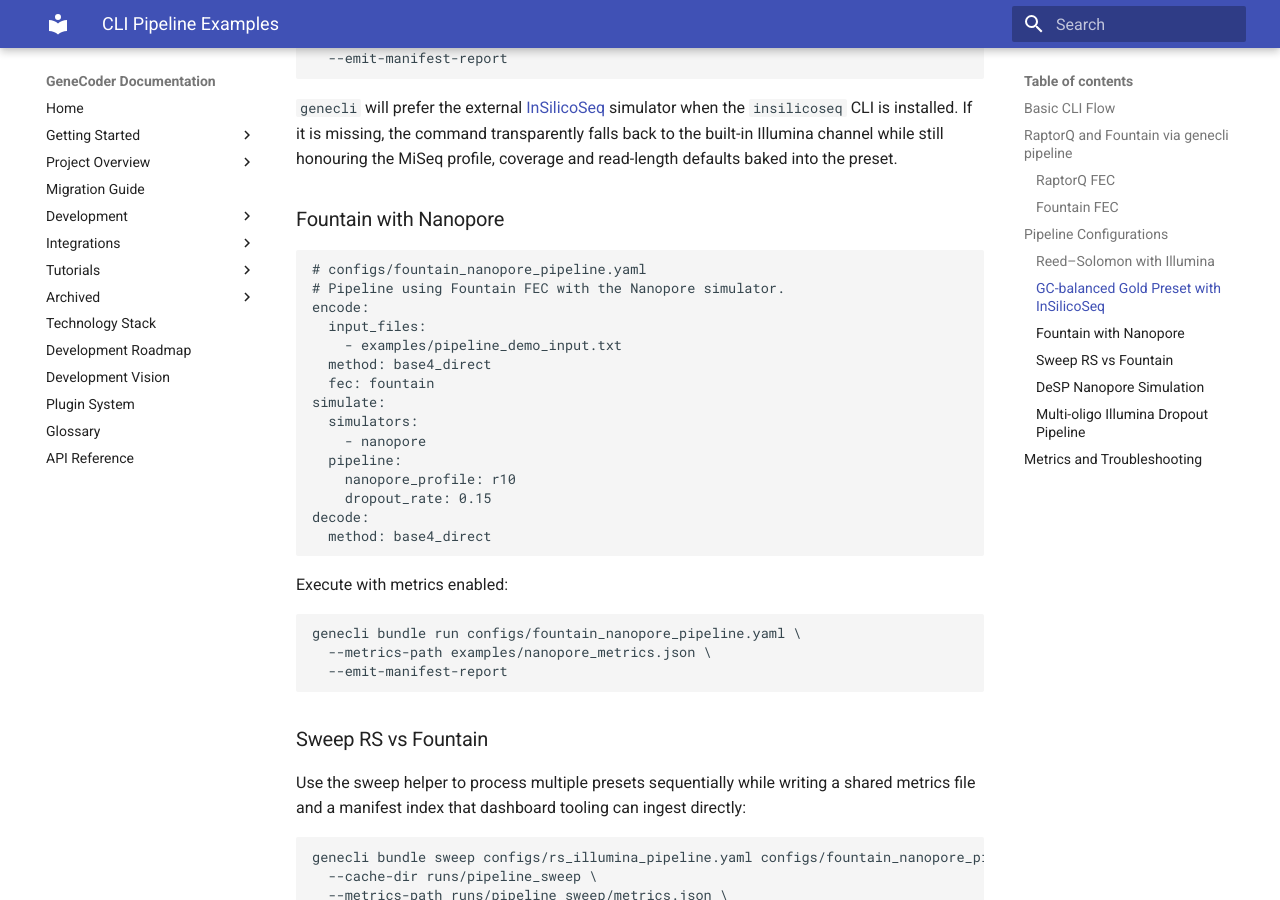
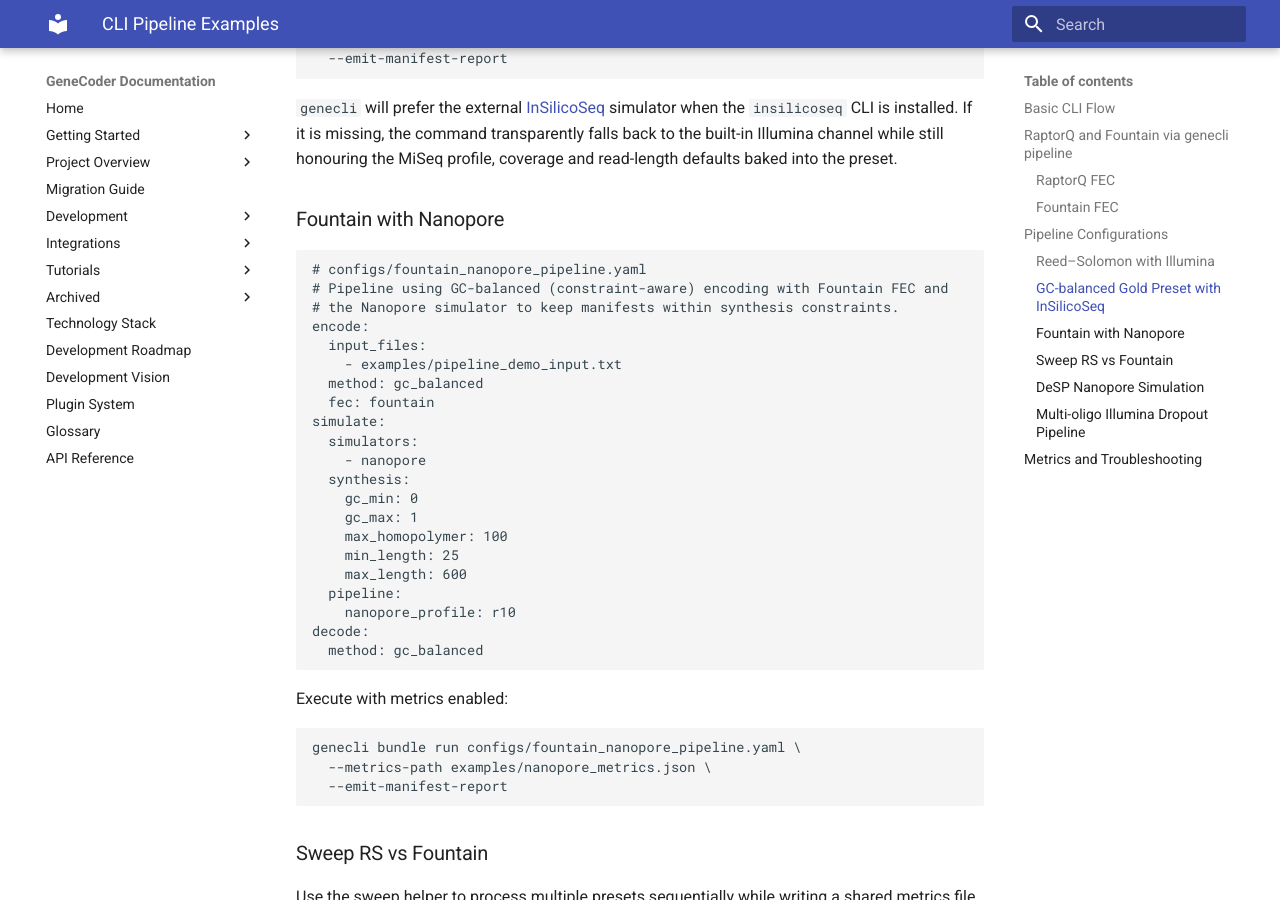
Before and after one commit to d0tTino/GeneCoder, an MkDocs documentation site: the page built from docs/pipeline_examples.md, in a window 1280 px wide and 900 px high, scrolled down 2932 px. Built offline with MkDocs 1.6.1 and Material for MkDocs 9.7.7, drawn with Linux system fonts in a browser that asks for light colours.

Commit message:
Use constraint-aware encoding in pipeline presets

````diff
--- a/docs/pipeline_examples.md
+++ b/docs/pipeline_examples.md
@@ -152,20 +152,26 @@ profile, coverage and read-length defaults baked into the preset.
 
 ```yaml
 # configs/fountain_nanopore_pipeline.yaml
-# Pipeline using Fountain FEC with the Nanopore simulator.
+# Pipeline using GC-balanced (constraint-aware) encoding with Fountain FEC and
+# the Nanopore simulator to keep manifests within synthesis constraints.
 encode:
   input_files:
     - examples/pipeline_demo_input.txt
-  method: base4_direct
+  method: gc_balanced
   fec: fountain
 simulate:
   simulators:
     - nanopore
+  synthesis:
+    gc_min: 0
+    gc_max: 1
+    max_homopolymer: 100
+    min_length: 25
+    max_length: 600
   pipeline:
     nanopore_profile: r10
-    dropout_rate: 0.15
 decode:
-  method: base4_direct
+  method: gc_balanced
 ```
 
 Execute with metrics enabled:
````
Also changed, not shown: 2 other files.
